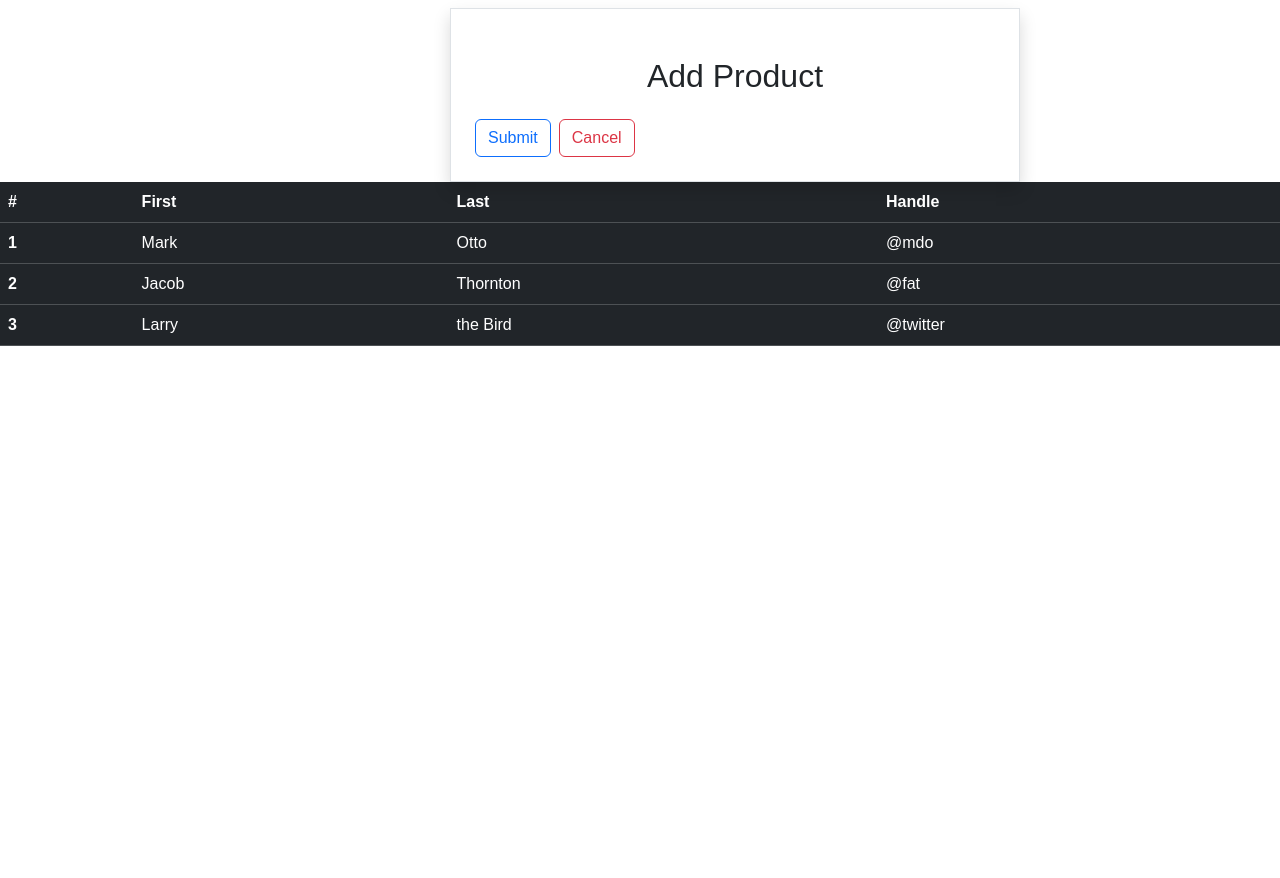
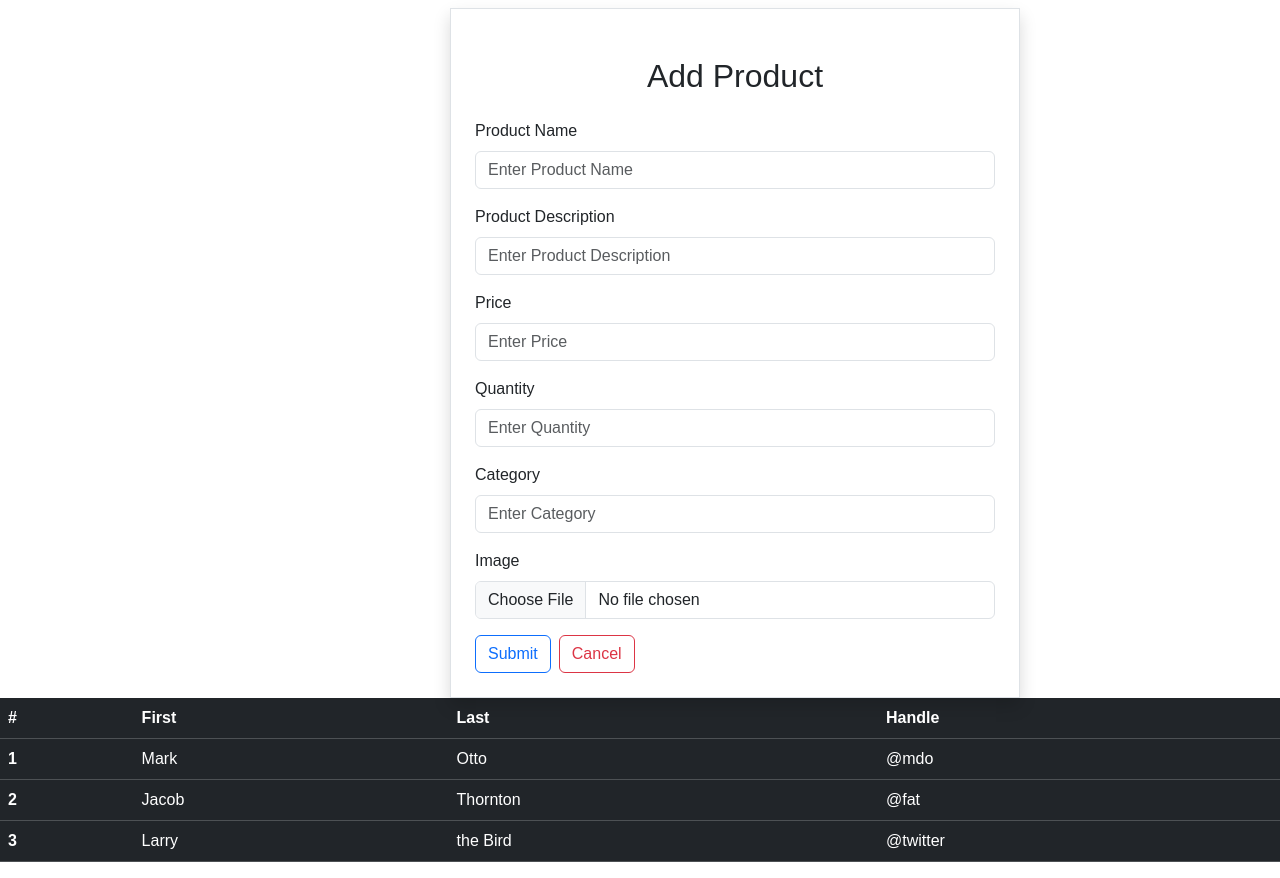
Before and after one commit to Shashinda2001/group-project, a React (Create React App) app in the folder font-End/furniture-app/: page /AdminPanel in a window 1280 px wide. Before the commit the page ends 800 px from the top, so only its background shows below. Built offline with nearby package versions, Linux system fonts and the light colour scheme.

Commit message:
connect backend with add to cart

```diff
--- a/font-End/furniture-app/src/Component/ProductAdd.jsx
+++ b/font-End/furniture-app/src/Component/ProductAdd.jsx
@@ -43,7 +43,84 @@ const ProductAdd = () => {
         <div className="col-md-6 offset-md-4 border roundedm p-4 mt-2 shadow ">
           <h2 className="text-center m-4 ">Add Product</h2>
           <form onSubmit={onSubmit}>
-            {/* Input fields */}
+            <div className="mb-3">
+              <label htmlFor="name" className="form-label">
+                Product Name
+              </label>
+              <input
+                type="text"
+                className="form-control"
+                placeholder="Enter Product Name"
+                name="name"
+                value={name}
+                onChange={onInputChange}
+              />
+            </div>
+            <div className="mb-3">
+              <label htmlFor="description" className="form-label">
+                Product Description
+              </label>
+              <input
+                type="text"
+                className="form-control"
+                placeholder="Enter Product Description"
+                name="description"
+                value={description}
+                onChange={onInputChange}
+              />
+            </div>
+            <div className="mb-3">
+              <label htmlFor="price" className="form-label">
+                Price
+              </label>
+              <input
+                type="number"
+                className="form-control"
+                placeholder="Enter Price"
+                name="price"
+                value={price}
+                onChange={onInputChange}
+              />
+            </div>
+            <div className="mb-3">
+              <label htmlFor="quantity" className="form-label">
+                Quantity
+              </label>
+              <input
+                type="text"
+                className="form-control"
+                placeholder="Enter Quantity"
+                name="quantity"
+                value={quantity}
+                onChange={onInputChange}
+              />
+            </div>
+            <div className="mb-3">
+              <label htmlFor="category" className="form-label">
+                Category
+              </label>
+              <input
+                type="text"
+                className="form-control"
+                placeholder="Enter Category"
+                name="category"
+                value={category}
+                onChange={onInputChange}
+              />
+            </div>
+            <div className="mb-3">
+              <label htmlFor="image" className="form-label">
+                Image
+              </label>
+              <input
+                type="file"
+                className="form-control"
+                placeholder="Upload Image"
+                name="image"
+                value={image}
+                onChange={onInputChange}
+              />
+            </div>
             <button type="submit" className="btn btn-outline-primary">
               Submit
             </button>
```
